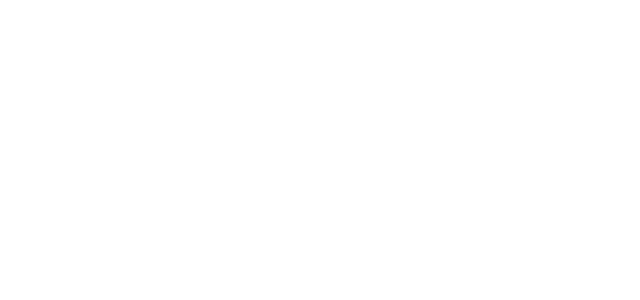
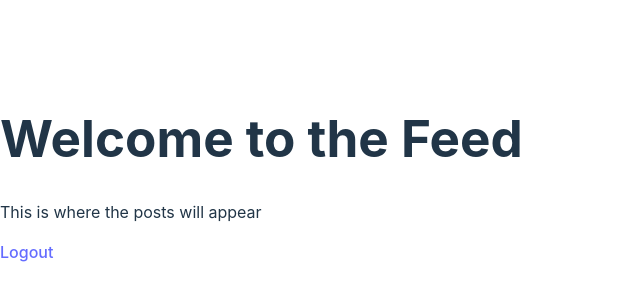
Before and after one commit to Costemo/echo, a React (Vite) app in the folder echo/: page /feed in a window 1280 px wide. Before the commit this address had no page. Shown: the part 230-530 px from the top of the page, without its empty margins (0-640 px from the left). Built offline with nearby package versions, Linux system fonts and the light colour scheme.

Commit message:
Sign-in/Sign-up fixes between be/fe connection

```diff
--- a/echo/src/App.tsx
+++ b/echo/src/App.tsx
@@ -4,6 +4,7 @@
 import Profile from './pages/Profile.tsx';
 import SignUp from "./pages/SignUp.tsx";
 import SignIn from "./pages/SignIn.tsx";
+import Feed from "./pages/Feed.tsx";
 
 function App() {
   return (
@@ -13,7 +14,8 @@
         <Route path="/group" element={<Group />} />
         <Route path="/profile" element={<Profile />} />
         <Route path="/signup" element={<SignUp />} />
-        <Route path='/signin' element={<SignIn />} />;
+        <Route path='/signin' element={<SignIn />} />
+        <Route path="/feed" element={<Feed />} />
       </Routes>
     </Router>
   )
--- /dev/null
+++ b/echo/src/pages/Feed.tsx
@@ -0,0 +1,14 @@
+import React from 'react';
+import { Link } from 'react-router-dom';
+
+const Feed = () => {
+    return (
+        <div>
+            <h1>Welcome to the Feed</h1>
+            <p>This is where the posts will appear</p>
+            <Link to="/">Logout</Link>
+        </div>
+    )
+}
+
+export default Feed;
--- a/echo/src/pages/SignIn.tsx
+++ b/echo/src/pages/SignIn.tsx
@@ -11,11 +11,13 @@
 
     const handleSubmit = async (e: React.FormEvent) => {
         e.preventDefault();
+        console.log("Form Submitted");
         try {
-            const response = await axios.post('http://localhost:5000/api/auth/login', { username, password });
+            const response = await axios.post('http://localhost:5000/api/auth/signin', { username, password });
             localStorage.setItem('token', response.data.token);
-            navigate('/home');
+            navigate('/feed');
         } catch (err) {
+            console.error("Error Occured", err);
             setError('Invalid username or password');
         }
     };
--- a/echo/src/pages/SignUp.tsx
+++ b/echo/src/pages/SignUp.tsx
@@ -11,10 +11,12 @@
 
     const handleSubmit = async (e:React.FormEvent) => {
         e.preventDefault();
+        console.log("Form Submitted");
         try {
             await axios.post('http://localhost:5000/api/auth/signup', { username, password });
-            navigate('/login');
+            navigate('/feed');
         } catch (err) {
+            console.error("Error Occured", err);
             setError('Failed to create account');
         }
     };
```
Also changed, not shown: 2 other files (tests, documents, lock files or other folders).
